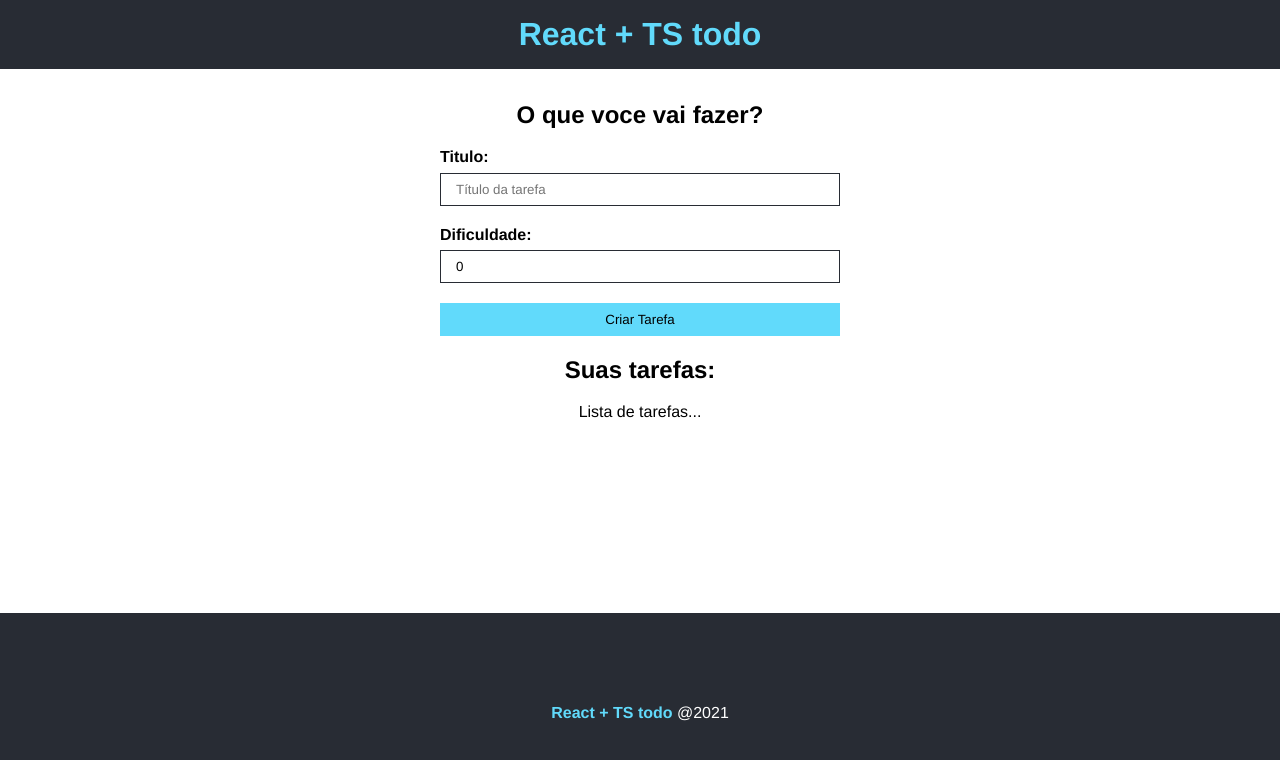
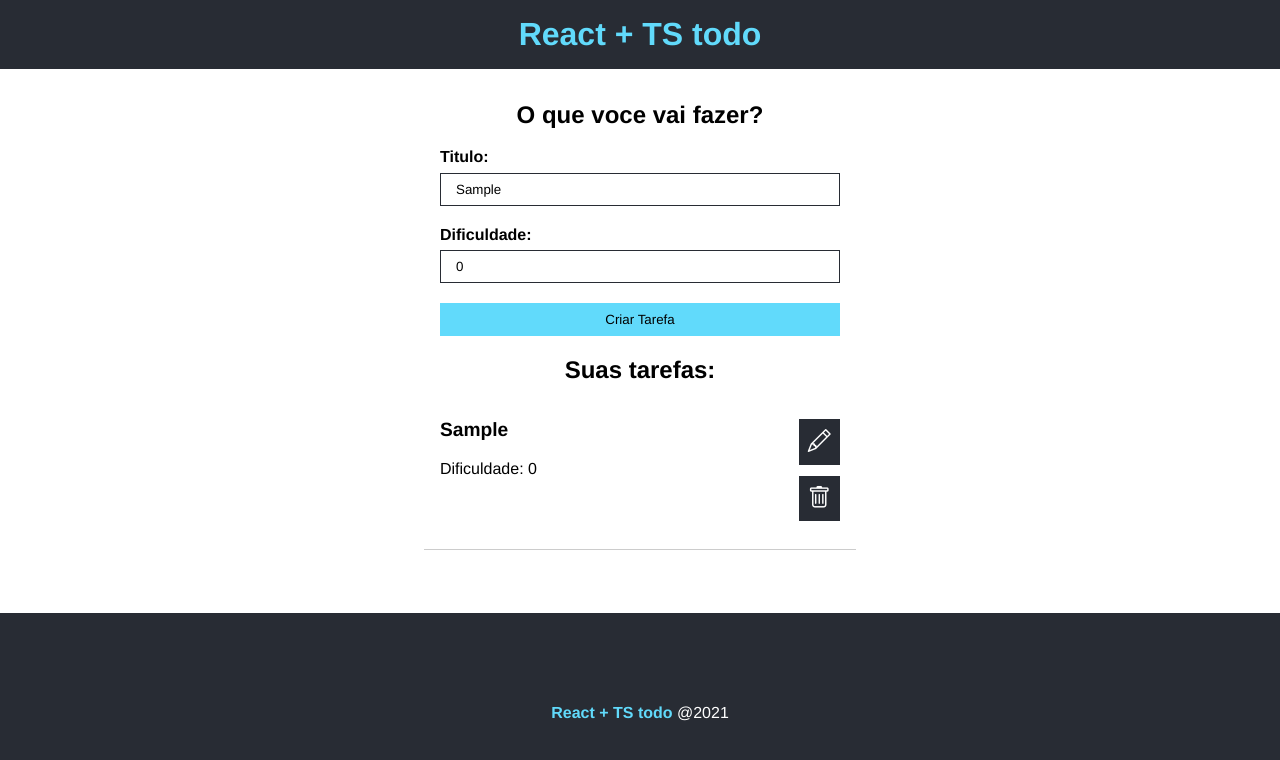
Before and after one commit to JoaoVitor2022dev/Do-To, a React (Create React App) app: page / in a window 1280 px wide. Both pictures are taken after typing "Sample" into the empty fields and a click on the input "Criar Tarefa". Shown: the top 760 px of the page. Built offline with nearby package versions, Linux system fonts and the light colour scheme.

Commit message:
descriça: finalizando o css da tasklist

```diff
--- a/src/App.tsx
+++ b/src/App.tsx
@@ -17,6 +17,8 @@
 
   const [taskList, setTaskList] = useState<ITask[]>([]);
 
+  console.log(taskList);
+
 
   return (
     <div className="App">
@@ -28,7 +30,7 @@
             </div>
             <div className="lista">
                <h2>Suas tarefas:</h2>
-              <TaskList/>
+              <TaskList taskList={taskList} />
             </div>
         </main>
         <Footer/>
--- a/src/components/TaskForm.tsx
+++ b/src/components/TaskForm.tsx
@@ -25,14 +25,14 @@
 
      const id = Math.floor(Math.random() * 1000)
 
-     const newTask: ITask = { id, difficulty, title }
+     const newTask: ITask = { id, difficulty, title };
 
       setTaskList!([...taskList, newTask])
 
-      setTitle("");
+      console.log(setTaskList);
+
+
       setDifficulty(0);
-
-      console.log(taskList);
 
    }
 
@@ -58,7 +58,7 @@
            <div className={styles.inputContainer}>
               <label htmlFor="difficulty">Dificuldade:</label>
               <input type="text"
-              name="title"
+              name="difficulty"
               placeholder="Dificuldade da tarefa"
               onChange={handleChange}
               value={difficulty}
--- /dev/null
+++ b/src/components/TaskList.module.css
@@ -0,0 +1,40 @@
+.task {
+    display: flex;
+    justify-content: space-between;
+    max-width: 400px;
+    margin: 0 auto;
+    border-bottom: 1px solid #ccc;
+    padding: 1em;
+}
+
+
+.details {
+   text-align: left;
+}
+
+.details h4 {
+    font-size: 1.2em;
+    margin-bottom: 1em;
+}
+
+.actions {
+  display: flex;
+  flex-direction: column;
+  align-items: center;
+  font-size: 1.2em;
+  justify-content: center;
+}
+
+.actions i {
+    margin-bottom: .5em;
+    font-size: 1.2em;
+    cursor: pointer;
+    background-color: #282c34;
+    color: #FFF;
+    padding: .4em;
+    transition: .5s;
+}
+
+.actions i:hover {
+    color: #61dafb;
+}
--- a/src/components/TaskList.tsx
+++ b/src/components/TaskList.tsx
@@ -1,10 +1,37 @@
-interface Props {}
+// styles
+import { ITask } from "../interfaces/Task";
 
-const TaskList = (props: Props) => {
+// interface
+import styles from "../components/TaskList.module.css";
+
+interface Props {
+    taskList: ITask[]
+}
+
+const TaskList = ({ taskList }: Props) => {
+
+   console.log(taskList.length);
+
 return(
-     <div>
-         <p>Lista de tarefas...</p>
-     </div>
+    <>
+      {taskList.length > 0 ? (
+       taskList.map((task) => (
+         <div key={task.id} className={styles.task}>
+            <div className={styles.details}>
+               <h4>{task.title}</h4>
+               <p>Dificuldade: {task.difficulty}</p>
+            </div>
+            <div className={styles.actions}>
+               <i className="bi bi-pencil"></i>
+               <i className="bi bi-trash"></i>
+            </div>
+         </div>
+      ))
+    ): (
+        <p>Nao há tarefas cadastradas!</p>
+      )
+    }
+    </>
  );
 }
 
```
